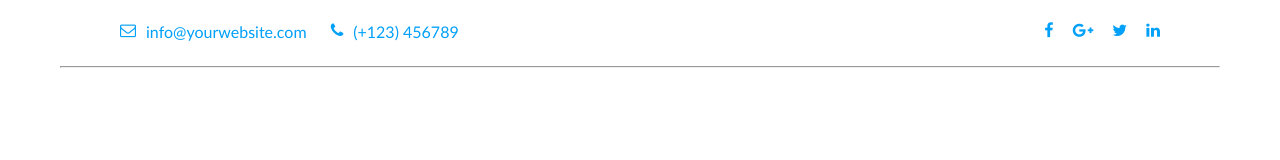
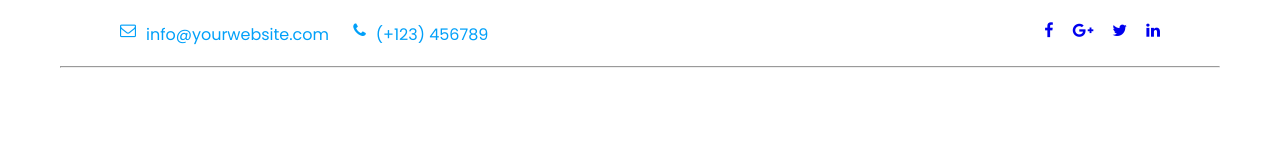
Before and after one commit to front-end-by-rimantas/24-grupe-portfolio-neuron, a website: page index.html in a window 1280 px wide. Drawn offline with Linux system fonts and the light colour scheme.

Commit message:
main font added

```diff
--- a/css/Home.css
+++ b/css/Home.css
@@ -1,5 +1,6 @@
 @import './components/reset.css';
 @import './components/layout.css';
+@import url('https://fonts.googleapis.com/css2?family=Poppins:wght@400;500;600;700&display=swap');
 
 /* CUSTOM HOME PAGE CSS */
 
@@ -20,6 +21,7 @@ width: 100%;
 
 .toolbar {
     padding: 22px 60px 22px;
+    font-family: 'Poppins', sans-serif;
 
 }
 
@@ -35,10 +37,11 @@ hr {
     float: left;
 }
 
-a {
+.contact > a {
     color: #01a0f9;
     text-decoration: none;
     transition: all 0.5s;
+    font-family: 'Poppins', sans-serif;
 }
 
 a:active,
```
